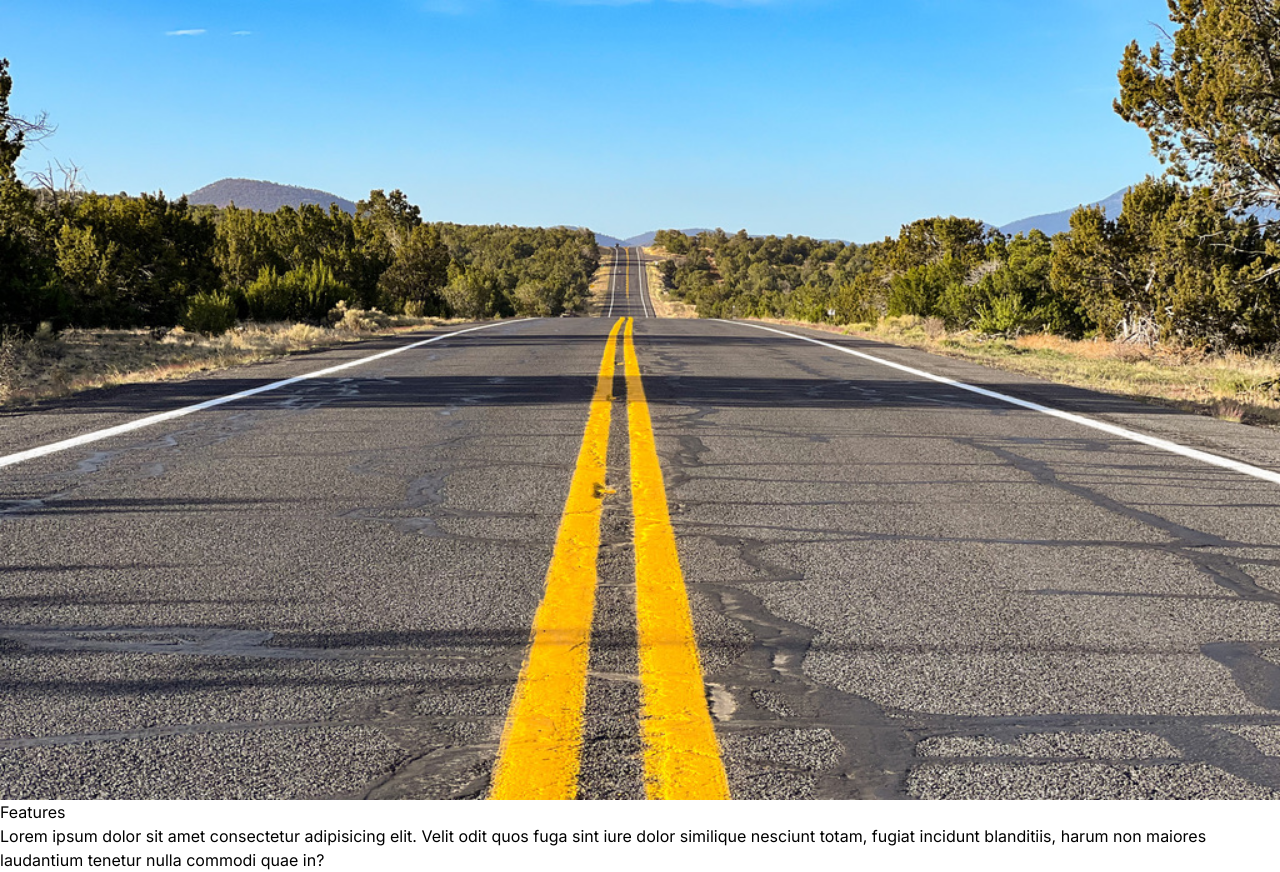
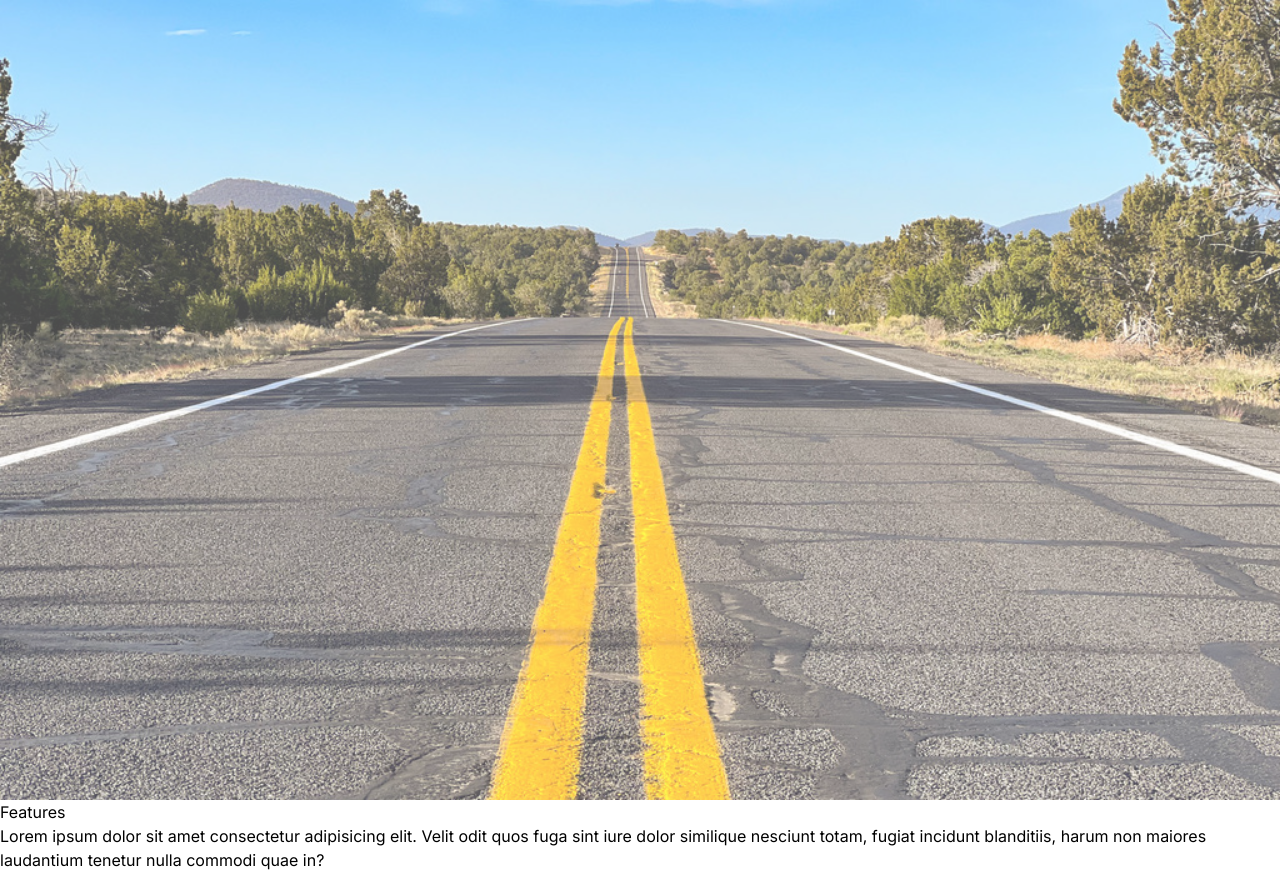
Before and after one commit to underwoodjo/Destinary, a Next.js app: page / in a window 1280 px wide. Built offline with nearby package versions, Linux system fonts and the light colour scheme.

Commit message:
added bg img and styling TODO: finish planning/pick ui library

```diff
--- a/src/app/page.tsx
+++ b/src/app/page.tsx
@@ -1,21 +1,24 @@
-import Image from "next/image";
+import Image from 'next/image';
 
 export default function Home() {
   return (
     <main className="relative">
-      <div className="">
-        {/* Unable to get opacity to work */}
-        <img
-          className="h-screen w-full object-cover bg-opacity-5 "
-          src="/myroad.jpeg"
-        ></img>
-      </div>
-
+      {/* do not use bg-opacity-# when styling an image that is full wid/height, just use opacity-# */}
+      <Image
+        className="h-screen w-full object-cover opacity-70 "
+        src="/myroad.jpeg"
+        width={500}
+        height={500}
+        alt="road background image"
+      />
       <section>
-        <h2>Features</h2>Lorem ipsum dolor sit amet consectetur adipisicing
-        elit. Velit odit quos fuga sint iure dolor similique nesciunt totam,
-        fugiat incidunt blanditiis, harum non maiores laudantium tenetur nulla
-        commodi quae in?
+        <h2>Features</h2>
+        <p>
+          Lorem ipsum dolor sit amet consectetur adipisicing elit. Velit odit
+          quos fuga sint iure dolor similique nesciunt totam, fugiat incidunt
+          blanditiis, harum non maiores laudantium tenetur nulla commodi quae
+          in?
+        </p>
       </section>
     </main>
   );
```
Also changed, not shown: public/potatoSmallForm.gif (added).
